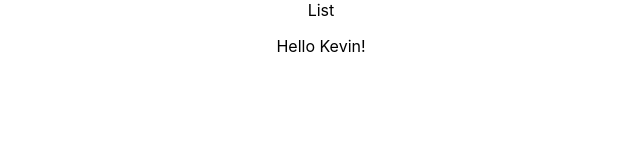
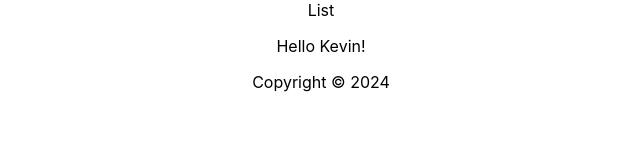
Before and after one commit to darkkennn/Code, a JavaScript app in the folder Learn/learningReact/basics/: page / in a window 1280 px wide. Shown: the top 162 px of the page, without its empty margins (319-959 px from the left). Built offline with nearby package versions, Linux system fonts and the light colour scheme; the HTML template or start-up script is replaced by a standard one.

Commit message:
Adding the footer component

```diff
--- a/Learn/learningReact/basics/src/App.js
+++ b/Learn/learningReact/basics/src/App.js
@@ -1,12 +1,13 @@
 import './App.css';
 import Header from './Header';
 import Content from './Content';
-
+import Footer from './Footer';
 function App() {
   return (
     <div className="App">
       <Header />
       <Content />
+      <Footer />
     </div>
   );
 }
--- /dev/null
+++ b/Learn/learningReact/basics/src/Footer.js
@@ -0,0 +1,10 @@
+const Footer = () => {
+    const today = new Date();
+  return (
+    <footer>
+        <p>Copyright &copy; {today.getFullYear()}</p>
+    </footer>
+  )
+}
+
+export default Footer
```
